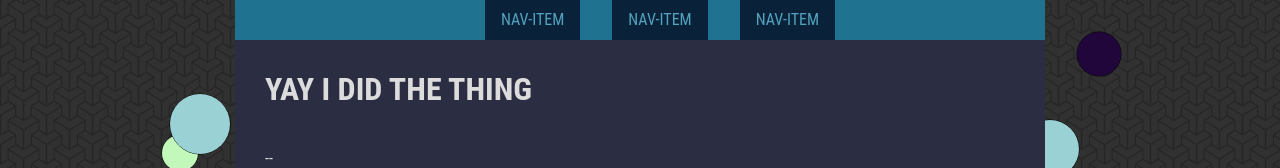
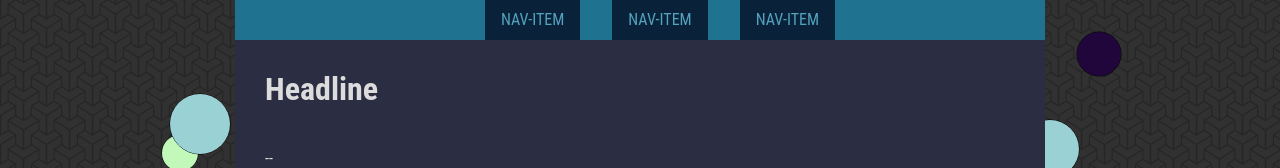
Before and after one commit to Tor020/Sandt, a plain HTML site: page index.html in a window 1280 px wide. Shown: the top 168 px of the page. Drawn offline with nearby package versions, Linux system fonts and the light colour scheme.

Commit message:
Update index.html

```diff
--- a/index.html
+++ b/index.html
@@ -35,7 +35,7 @@
 
         <section class="main">
 
-          <h1 class = 'headline'>YAY I DID THE THING</h1>
+          <h1 class = 'headline'>Headline</h1>
           <div class = 'div1'>--</div>
           <div class = 'div2'>--</div>
           <div class = 'div3'>--</div>
```
